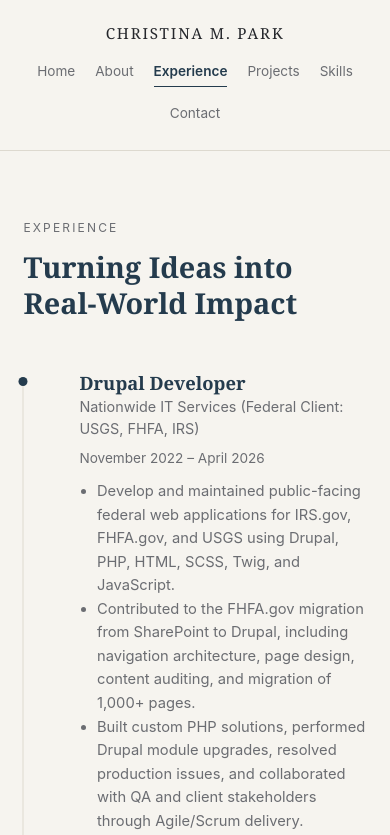
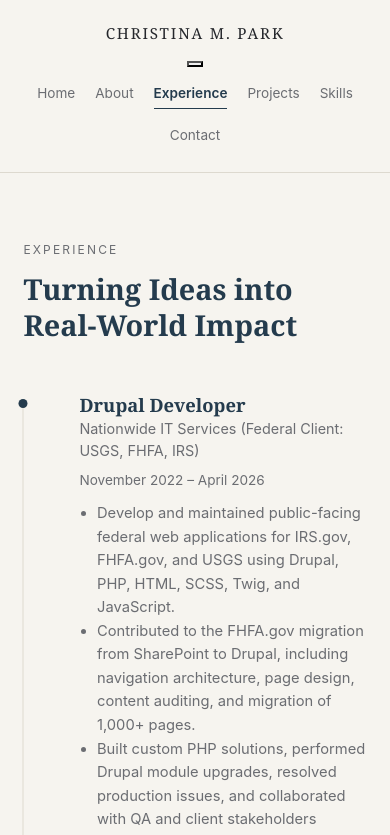
Before and after one commit to christinapark0117/profile-page, a React (Create React App) app: page /experience in a window 390 px wide. Shown: the top 835 px of the page. Built offline with nearby package versions, Linux system fonts and the light colour scheme.

Commit message:
navbar code updated for responsiveness

```diff
--- a/src/Navbar.js
+++ b/src/Navbar.js
@@ -1,20 +1,34 @@
-import React from 'react'
+import React, { useState } from 'react'
 import { NavLink, Link } from 'react-router-dom'
 import '../src/PageStyle/Navbar.css'
 
 const Navbar = () => {
+    const [isOpen, setIsOpen] = useState(false)
+    const closeMenu = () => setIsOpen(false)
+
     return (
         <nav id="navbar">
             <div className="navInner">
-                <Link className="navBrand" to="/">CHRISTINA M. PARK</Link>
+                <Link className="navBrand" to="/" onClick={closeMenu}>CHRISTINA M. PARK</Link>
 
-                <div className="navLinks">
-                    <NavLink exact className="navLink" activeClassName="navLinkActive" to="/">Home</NavLink>
-                    <NavLink className="navLink" activeClassName="navLinkActive" to="/aboutme">About</NavLink>
-                    <NavLink className="navLink" activeClassName="navLinkActive" to="/experience">Experience</NavLink>
-                    <NavLink className="navLink" activeClassName="navLinkActive" to="/project">Projects</NavLink>
-                    <NavLink className="navLink" activeClassName="navLinkActive" to="/skills">Skills</NavLink>
-                    <NavLink className="navLink" activeClassName="navLinkActive" to="/contact">Contact</NavLink>
+                <button
+                    className={`navToggle ${isOpen ? 'navToggleOpen' : ''}`}
+                    onClick={() => setIsOpen(!isOpen)}
+                    aria-label="Toggle navigation menu"
+                    aria-expanded={isOpen}
+                >
+                    <span></span>
+                    <span></span>
+                    <span></span>
+                </button>
+
+                <div className={`navLinks ${isOpen ? 'navLinksOpen' : ''}`}>
+                    <NavLink exact className="navLink" activeClassName="navLinkActive" to="/" onClick={closeMenu}>Home</NavLink>
+                    <NavLink className="navLink" activeClassName="navLinkActive" to="/aboutme" onClick={closeMenu}>About</NavLink>
+                    <NavLink className="navLink" activeClassName="navLinkActive" to="/experience" onClick={closeMenu}>Experience</NavLink>
+                    <NavLink className="navLink" activeClassName="navLinkActive" to="/project" onClick={closeMenu}>Projects</NavLink>
+                    <NavLink className="navLink" activeClassName="navLinkActive" to="/skills" onClick={closeMenu}>Skills</NavLink>
+                    <NavLink className="navLink" activeClassName="navLinkActive" to="/contact" onClick={closeMenu}>Contact</NavLink>
                 </div>
             </div>
         </nav>
```
